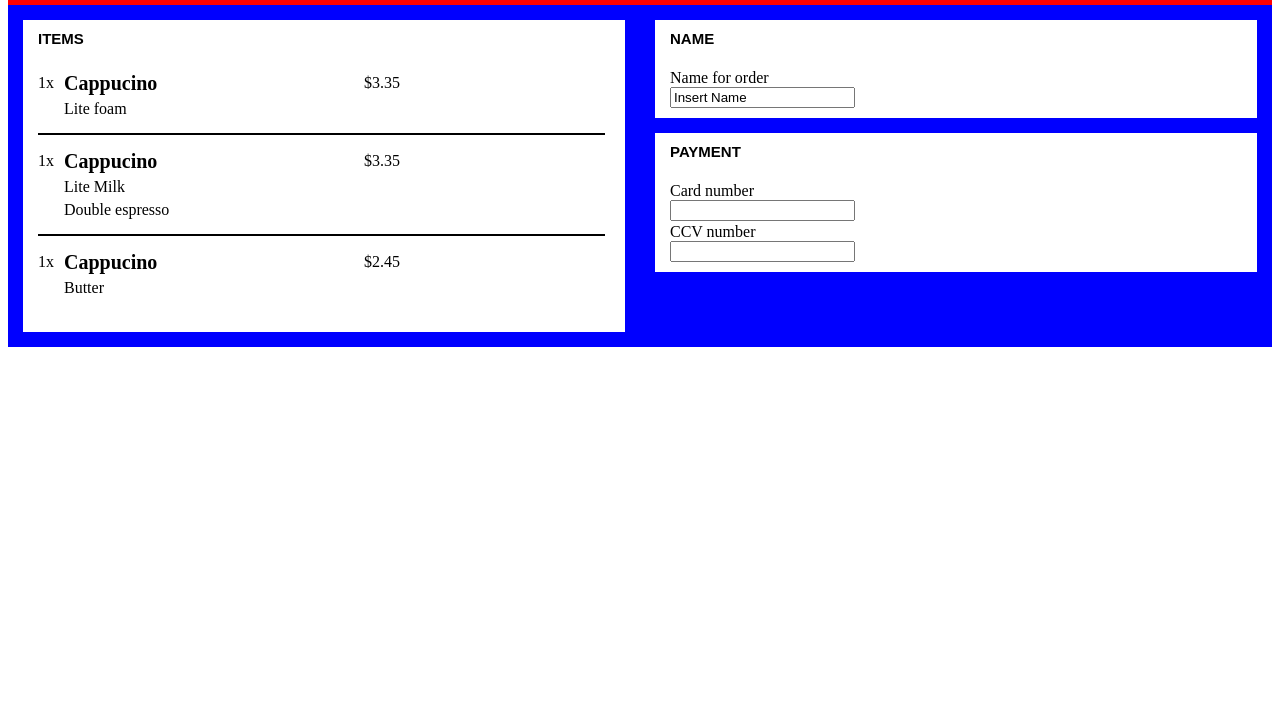
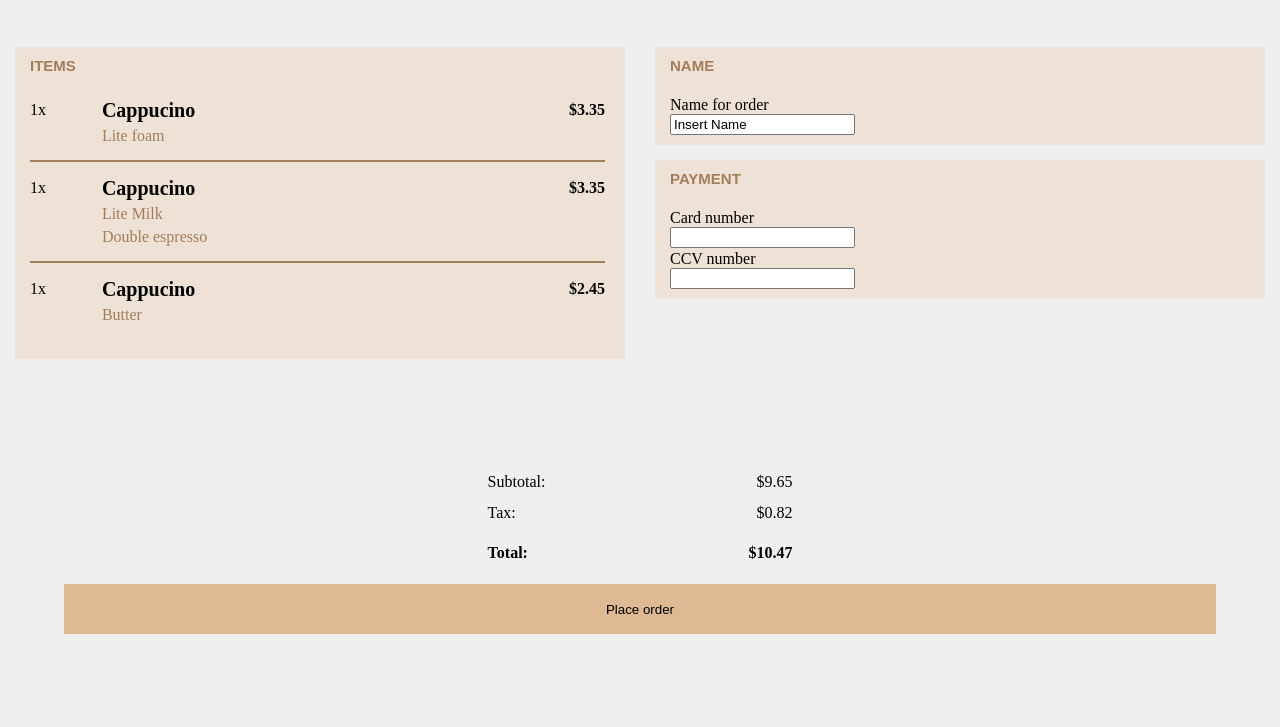
Before and after one commit to nickpastoria/Frontend_Masters_Complete_Beginners, a plain HTML site: page coffee_masters/index.html in a window 1280 px wide. Shown: the part 73-800 px from the top of the page. Drawn offline with Linux system fonts and the light colour scheme.

Commit message:
Added total window, place order button, applied formatting colors

```diff
--- a/coffee_masters/index.html
+++ b/coffee_masters/index.html
@@ -81,6 +81,22 @@
         </div>
       </div>
     </div>
-    <div class="subtotal-container big-padding"></div>
+    <div class="subtotal-container big-padding">
+      <table class="subtotal-table">
+        <tr>
+          <td>Subtotal:</td>
+          <td>$9.65</td>
+        </tr>
+        <tr>
+          <td>Tax:</td>
+          <td>$0.82</td>
+        </tr>
+        <tr>
+          <td>Total:</td>
+          <td>$10.47</td>
+        </tr>
+      </table>
+    </div>
+    <button type="submit" class="place-order-button">Place order</button>
   </body>
 </html>
--- a/coffee_masters/style.css
+++ b/coffee_masters/style.css
@@ -2,14 +2,13 @@
 
 header {
   height: 70px;
-  background-color: red;
   display: flex;
   align-items: center;
   justify-content: center;
+  background: #412315;
 }
 
 .logo-container {
-  background-color: green;
   display: flex;
   align-items: stretch;
   align-items: center;
@@ -24,6 +23,7 @@ img {
 h1 {
   font-family: cursive;
   font-size: 25px;
+  color: #e8ddb0;
 }
 
 h2 {
@@ -33,6 +33,7 @@ h2 {
   margin: 0px;
   margin-bottom: 20px;
   font-weight: bold;
+  color: #a37e5a;
 }
 
 ul {
@@ -44,9 +45,11 @@ ul {
 
 li {
   padding-bottom: 5px;
+  color: #a37e5a;
 }
 
 li:first-child {
+  color: black;
   font-weight: bold;
   font-size: 20px;
 }
@@ -61,26 +64,25 @@ p {
 
 .price {
   text-align: right;
-  margin-right: 20px;
+  margin-right: 0px;
+  justify-self: flex-end;
+  font-weight: bold;
 }
 
 .item-container {
-  display: flex;
-  align-items: flex-start;
-  flex-direction: row;
-  justify-content: flex-start;
-  align-content: flex-start;
+  display: grid;
+  grid-template-columns: 1fr 6fr 1fr;
   padding: 0px;
   margin-top: 5px;
   margin-bottom: 10px;
   padding-bottom: 10px;
-  border-bottom: solid black 2px;
+  border-bottom: solid #a37e5a 2px;
 }
 
 .items-container {
   display: flex;
   flex-direction: column;
-  background-color: white;
+  background-color: #eee1d5;
   padding: 10px;
   padding-left: 15px;
   padding-right: 20px;
@@ -105,15 +107,53 @@ p {
 }
 
 .checkout-container {
-  background-color: blue;
   display: grid;
   grid-template-columns: repeat(2, 1fr);
+  padding-top: 35px;
+}
+
+td {
+  padding-bottom: 10px;
+}
+
+tr:last-child {
+  font-weight: bold;
+
+  td {
+    padding-top: 10px;
+  }
+}
+
+td:last-child {
+  padding-left: 200px;
+  text-align: right;
 }
 
 .subtotal-container {
-  background-color: darkgreen;
+  height: 200px;
+  display: flex;
+  align-items: flex-end;
+  justify-content: center;
+}
+
+.place-order-button {
+  margin-left: 5%;
+  margin-right: 5%;
+  margin-top: 10px;
+  margin-bottom: 10px;
+  height: 50px;
+  background-color: #deb993;
+  border: none;
 }
 
 .no-height {
   height: inherit;
 }
+
+body {
+  display: grid;
+  grid-template-rows: 1f;
+  margin: 0px;
+  padding: 0px;
+  background: #efefef;
+}
```
